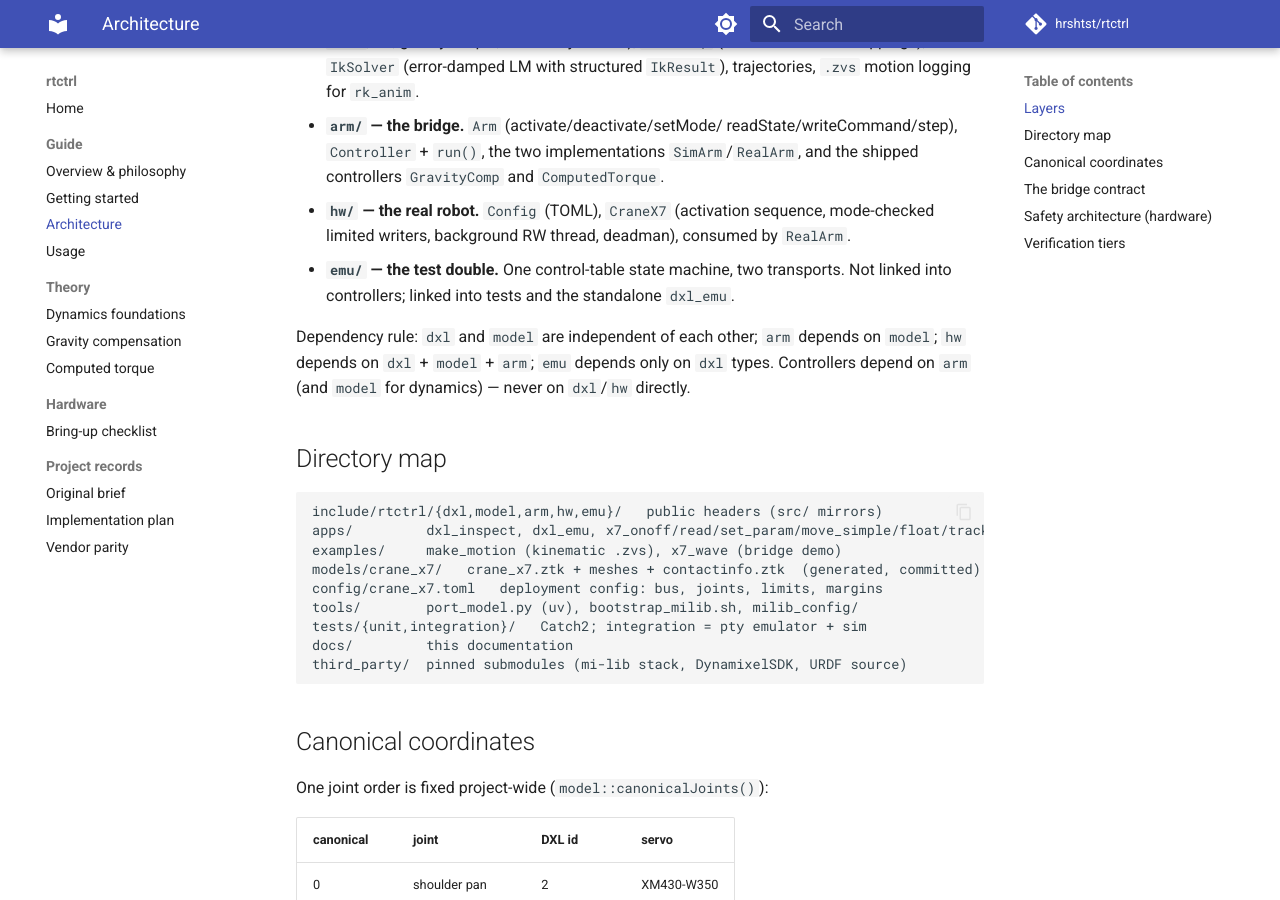
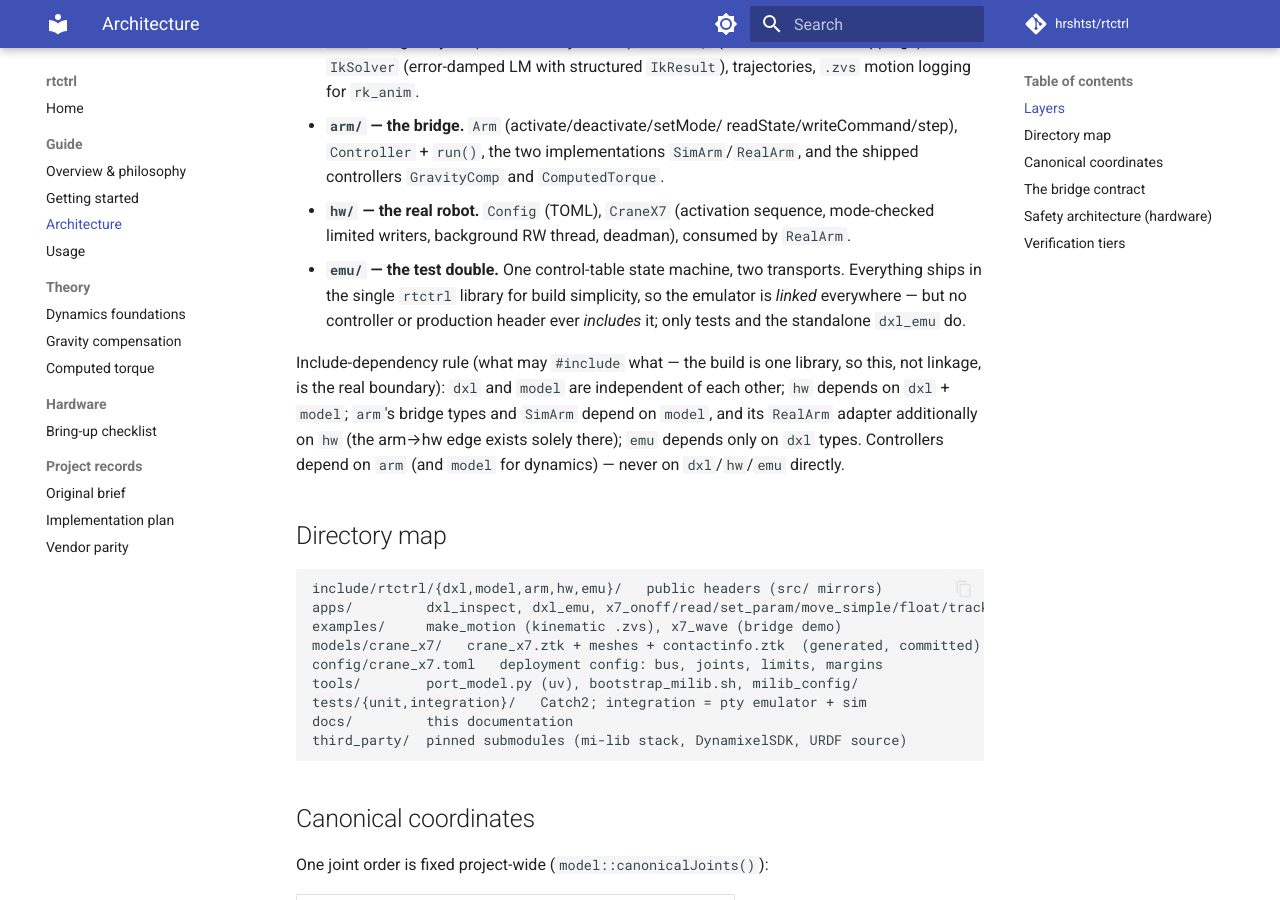
Before and after one commit to hrshtst/rtctrl, an MkDocs documentation site: the page built from docs/guide/architecture.md, in a window 1280 px wide and 900 px high, scrolled down 712 px. Built offline with MkDocs 1.6.1 and Material for MkDocs 9.7.7, drawn with Linux system fonts in a browser that asks for light colours; comment, search, counter and statistics services are not loaded.

Commit message:
fix(hw): harden validation against wrap-around, bypass, and pre-activation
Second review pass, one defect class fixed with regression tests and
three documentation corrections:

* Boundary validation completed: writers reject pre-activation calls
  (the soft-limit arrays are only populated during activation — an
  exact-size command before activate() indexed them empty); raw TOML
  id/mode values are range-checked BEFORE the int->uint8 narrowing
  (258 no longer wraps into a legal id 2, 259 into mode 3); and the
  canonical-deployment invariant moved into Config::validate(), which
  the CraneX7 constructor re-checks so hand-built or mutated Config
  structs cannot bypass the loader.
* Docs told the truth badly in three places, now corrected: the
  emulator implements only ordinary SyncRead 0x82 (plan and PARITY
  claimed 0x8A support); docs/README and the M6 record still said
  'every vendor feature' (now capability coverage, with M6 carrying
  its own single-group/subset-getters deviation note); and the
  architecture guide's dependency rule now describes the real include
  boundary (single library, so linkage is not the boundary; hw does
  not depend on arm — RealArm is the lone arm->hw edge; verified by
  grep, emu headers are included by nothing outside tests/dxl_emu).

Claude-Session: https://claude.ai/code/session_018U6gd6Z8sxPPGvah4xC6b4

```diff
--- a/docs/guide/architecture.md
+++ b/docs/guide/architecture.md
@@ -41,13 +41,19 @@
   sequence, mode-checked limited writers, background RW thread,
   deadman), consumed by `RealArm`.
 - **`emu/` — the test double.** One control-table state machine, two
-  transports. Not linked into controllers; linked into tests and the
-  standalone `dxl_emu`.
+  transports. Everything ships in the single `rtctrl` library for
+  build simplicity, so the emulator is *linked* everywhere — but no
+  controller or production header ever *includes* it; only tests and
+  the standalone `dxl_emu` do.
 
-Dependency rule: `dxl` and `model` are independent of each other;
-`arm` depends on `model`; `hw` depends on `dxl` + `model` + `arm`;
-`emu` depends only on `dxl` types. Controllers depend on `arm` (and
-`model` for dynamics) — never on `dxl`/`hw` directly.
+Include-dependency rule (what may `#include` what — the build is one
+library, so this, not linkage, is the real boundary): `dxl` and
+`model` are independent of each other; `hw` depends on `dxl` +
+`model`; `arm`'s bridge types and `SimArm` depend on `model`, and its
+`RealArm` adapter additionally on `hw` (the arm→hw edge exists solely
+there); `emu` depends only on `dxl` types. Controllers depend on
+`arm` (and `model` for dynamics) — never on `dxl`/`hw`/`emu`
+directly.
 
 ## Directory map
 
```
Also changed, not shown: docs/IMPLEMENTATION_PLAN.md (+18 -6 lines), docs/PARITY.md (+3 -2 lines), docs/README.md (+3 -2 lines), 6 other files.
